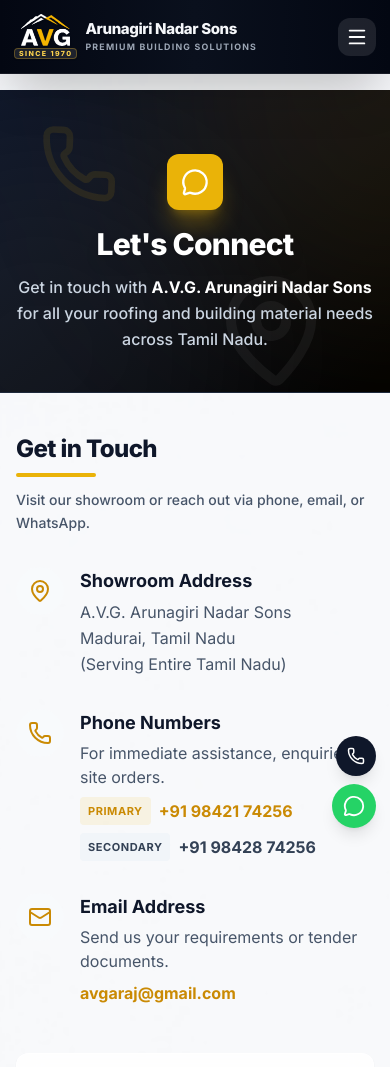
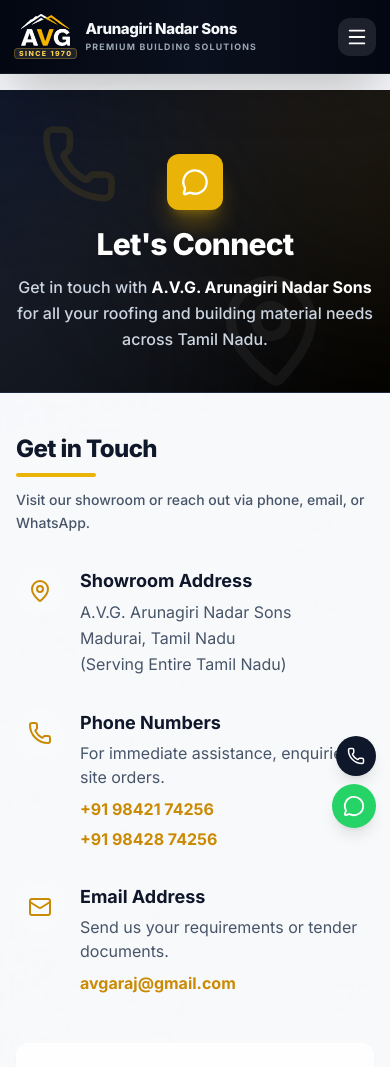
Before and after one commit to Rithesh1904/Avg-Arunagiri-Nadar-and-Sons, a React (Vite) app: page /contact in a window 390 px wide. Shown: the top 1067 px of the page. Built offline with nearby package versions, Linux system fonts and the light colour scheme.

Commit message:
Display contact phone numbers sequentially without primary/secondary badges

```diff
--- a/src/pages/Contact.jsx
+++ b/src/pages/Contact.jsx
@@ -129,13 +129,11 @@ export function Contact() {
                 <div>
                   <h4 className="text-lg font-bold text-industrial-900 mb-1">Phone Numbers</h4>
                   <p className="text-industrial-600 mb-2">For immediate assistance, enquiries & site orders.</p>
-                  <div className="flex flex-col gap-2">
-                    <a href="tel:+919842174256" className="text-accent-600 font-bold hover:text-accent-700 transition-colors flex items-center gap-2 text-base">
-                      <span className="text-[11px] bg-accent-500/10 text-accent-800 font-bold px-2 py-0.5 rounded uppercase tracking-wider">Primary</span>
+                  <div className="flex flex-col gap-1.5">
+                    <a href="tel:+919842174256" className="text-accent-600 font-bold hover:text-accent-700 transition-colors text-base">
                       +91 98421 74256
                     </a>
-                    <a href="tel:+919842874256" className="text-industrial-700 font-bold hover:text-industrial-900 transition-colors flex items-center gap-2 text-base">
-                      <span className="text-[11px] bg-industrial-100 text-industrial-700 font-bold px-2 py-0.5 rounded uppercase tracking-wider">Secondary</span>
+                    <a href="tel:+919842874256" className="text-accent-600 font-bold hover:text-accent-700 transition-colors text-base">
                       +91 98428 74256
                     </a>
                   </div>
```
